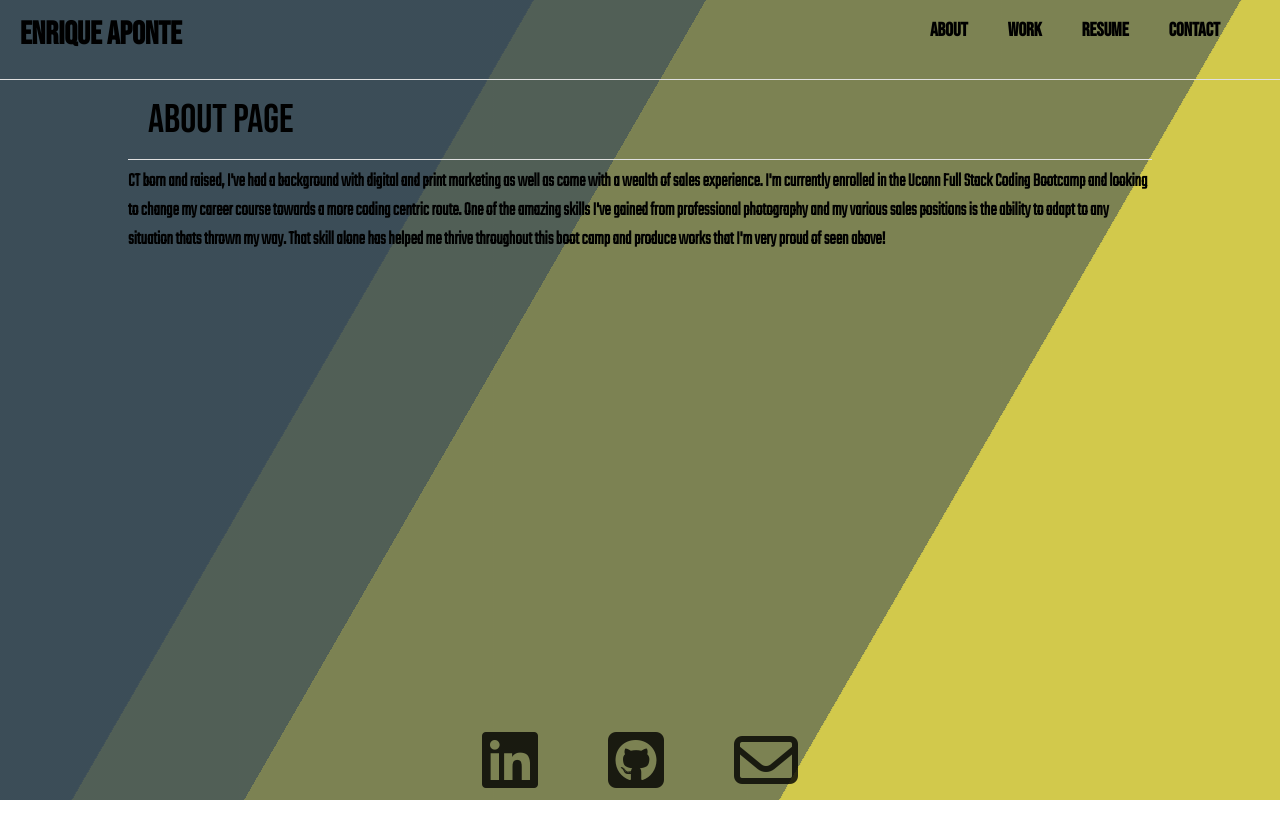
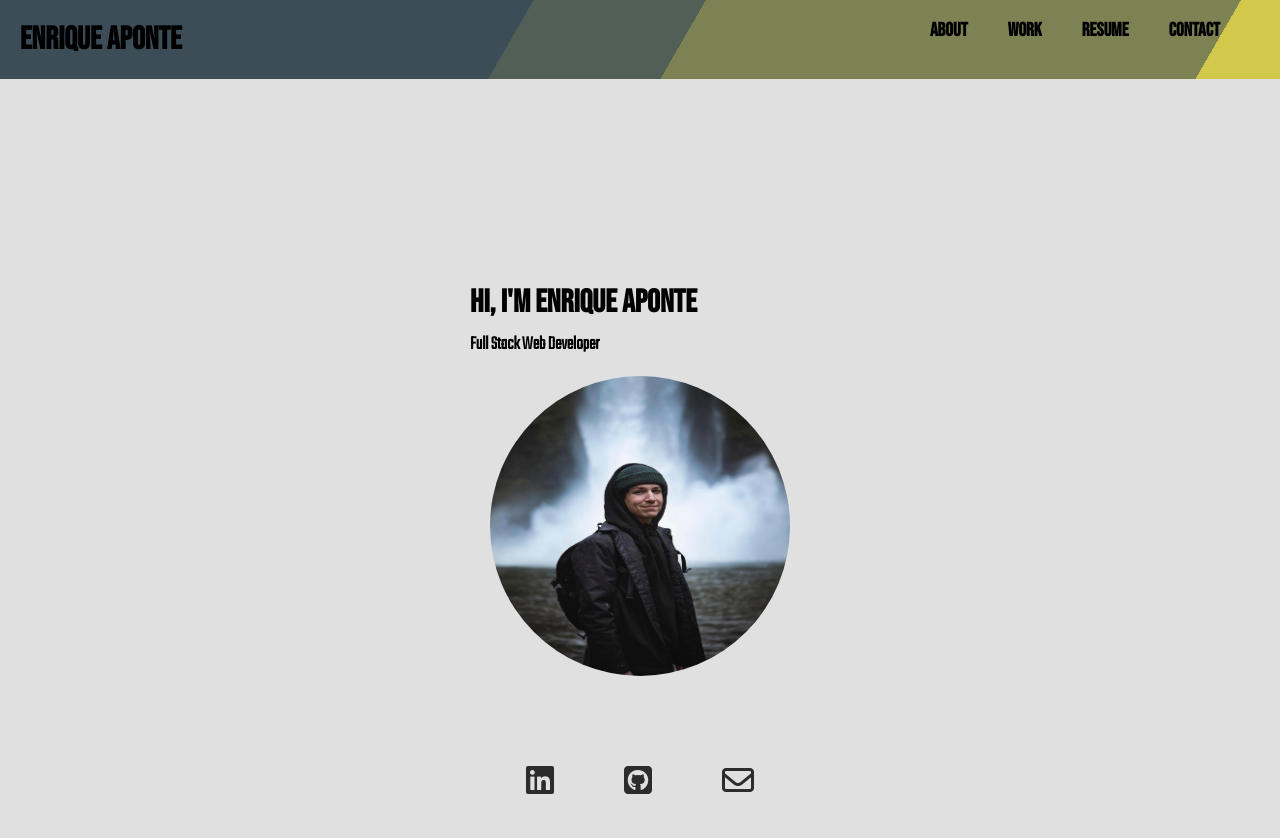
Before and after one commit to Eaponte24/Portfolio-2.0, a React (Create React App) app in the folder react-portfolio/: page / in a window 1280 px wide. Shown: the top 838 px of the page. Before the commit the page ends 800 px from the top, so only its background shows below. Built offline with nearby package versions, Linux system fonts and the light colour scheme.

Commit message:
added welcome page and rezied some components

```diff
--- a/react-portfolio/package.json
+++ b/react-portfolio/package.json
@@ -12,6 +12,7 @@
     "pretty": "^2.0.0",
     "react": "^17.0.2",
     "react-dom": "^17.0.2",
+    "react-router-dom": "^6.8.1",
     "react-scripts": "5.0.1",
     "styled-components": "^5.3.6",
     "web-vitals": "^2.1.4"
--- a/react-portfolio/src/App.js
+++ b/react-portfolio/src/App.js
@@ -1,5 +1,6 @@
 import React from "react";
 import PortfolioContainer from "./components/PortfolioContainer";
+
 
 const App = () => <PortfolioContainer />;
 
--- a/react-portfolio/src/components/Footer.jsx
+++ b/react-portfolio/src/components/Footer.jsx
@@ -4,6 +4,7 @@ const styles = {
     contactIcns: {
         color: "#000000",
         padding: "15px",
+        opacity: "0.8",
       },
 
       // footer container to bottom of page
@@ -12,15 +13,15 @@ const styles = {
         justifyContent: "center",
         alignItems: "center",
         padding: "0 20px",
-        height: "80px",
+        height: "40px",
         position: "fixed",
         left: "0",
         bottom: "0",
         width: "100%",
         color: "black",
         textAlign: "center",
-        opacity: "0.8",
         gap: "40px",
+        backgroundColor: "#e0e0e0",
         },
 
 };
@@ -28,9 +29,9 @@ const styles = {
 function Footer() {
 	return (
 		<span style={styles.connections}>
-        <a href="https://www.linkedin.com/in/ricky-aponte-29b89050/" target="_blank" rel="noreferrer"><i class="fa-brands fa-linkedin fa-4x" style={styles.contactIcns}></i></a>
-        <a href="https://github.com/Eaponte24?tab=repositories" target="_blank" rel="noreferrer"><i class="fa-brands fa-square-github fa-4x" style={styles.contactIcns}></i></a>
-        <a href="mailto: rickyapontephotography@gmail.com" target="_blank" rel="noreferrer"><i class="fa-regular fa-envelope fa-4x" style={styles.contactIcns}></i></a>
+        <a href="https://www.linkedin.com/in/ricky-aponte-29b89050/" target="_blank" rel="noreferrer"><i class="fa-brands fa-linkedin fa-2x" style={styles.contactIcns}></i></a>
+        <a href="https://github.com/Eaponte24?tab=repositories" target="_blank" rel="noreferrer"><i class="fa-brands fa-square-github fa-2x" style={styles.contactIcns}></i></a>
+        <a href="mailto: rickyapontephotography@gmail.com" target="_blank" rel="noreferrer"><i class="fa-regular fa-envelope fa-2x" style={styles.contactIcns}></i></a>
           </span>
 	);
 }
--- a/react-portfolio/src/components/Header.jsx
+++ b/react-portfolio/src/components/Header.jsx
@@ -30,7 +30,7 @@ function Header(props) {
 	return (
 		<header style={styles.header}>
 			<div>
-				<h2 style={styles.h2}>Enrique Aponte</h2>
+				<a href="/" style={styles.h2}>Enrique Aponte</a>
 			</div>
 			<div>
             <NavTabs currentPage={currentPage} handlePageChange={handlePageChange} />
--- a/react-portfolio/src/components/PortfolioContainer.jsx
+++ b/react-portfolio/src/components/PortfolioContainer.jsx
@@ -5,13 +5,17 @@ import Resume from './pages/Resume';
 import Contact from './pages/Contact';
 import Header from './Header';
 import Footer from './Footer';
+import Welcome from './Welcome';
 import '../index.css'
 
 export default function PortfolioContainer() {
-  const [currentPage, setCurrentPage] = useState('About');
+  const [currentPage, setCurrentPage] = useState('Welcome');
 
   // This method is checking to see what the value of `currentPage` is. Depending on the value of currentPage, we return the corresponding component to render.
   const renderPage = () => {
+    if (currentPage === 'Welcome') {
+      return <Welcome />;
+    }
     if (currentPage === 'About') {
       return <About />;
     }
@@ -29,8 +33,8 @@ export default function PortfolioContainer() {
   return (
 		<div>
       <div class="bg"></div>
-    <div class="bg bg2"></div>
-    <div class="bg bg3"></div>
+      <div class="bg bg2"></div>
+      <div class="bg bg3"></div>
 			<div>
 				<Header currentPage={currentPage} handlePageChange={handlePageChange} />
 			</div>
--- /dev/null
+++ b/react-portfolio/src/components/Welcome.jsx
@@ -0,0 +1,86 @@
+import React from "react";
+import Portrait from "../assets/Photos/portrait.jpg";
+import About from "./pages/About";
+
+
+const styles = {
+
+    container: {
+        display: "flex",
+        justifyContent: "center",
+        alignItems: "center",
+        padding: "0 20px",
+        height: "100vh",
+        backgroundColor: "#e0e0e0",
+        },
+     // text and image container to center of page
+        mainContent: {
+            display: "flex",
+            justifyContent: "center",
+            alignItems: "center",
+            padding: "0 20px",
+        },
+
+        // postiion to the right side of text
+        rightSide: {
+            display: "flex",
+            justifyContent: "flex-end",
+            alignItems: "center",
+            padding: "0 20px",
+            },
+
+
+        h1: {
+            fontFamily: 'Bebas Neue',
+            color: "#000",
+            textDecoration: "none",
+            fontSize: "2rem",
+            fontWeight: "bold",
+            },
+
+        p: {
+            fontFamily: "Teko",
+            color: "#000",
+            textDecoration: "none",
+            fontSize: "1.2rem",
+            fontWeight: "bold",
+            },
+
+        img: {
+            width: "300px",
+            height: "300px",
+            borderRadius: "50%",
+            },
+
+
+    };
+
+export default function Welcome() {
+
+
+
+  return (
+    // designing a modern landing page using react and css
+    <div style={styles.container}>
+        <div className="row">
+            <div className="col-md-12">
+                <div className="mainbanner">
+                    <div className="d-md-flex justify-content-between">
+                        <div>
+                            <h1 style={styles.h1} >Hi, I'm Enrique Aponte</h1>
+                            <p style={styles.p}>Full Stack Web Developer</p>
+                        <div style={styles.rightSide}>
+                            <a href={<About/>} ><img
+                            style={styles.img}
+                            src={Portrait}
+                             alt="Enrique Aponte" /></a>
+                        </div>
+                    </div>
+                </div>
+            </div>
+        </div>
+    </div>
+    </div>
+
+  );
+}
--- a/react-portfolio/src/components/pages/About.jsx
+++ b/react-portfolio/src/components/pages/About.jsx
@@ -32,8 +32,9 @@ const styles = {
 
       // reduce size of section and center the content
 	sectionStyle: {
-		width: "80%",
+		width: "70%",
 		margin: "auto",
+    padding: "30px",
 	},
 
 };
--- a/react-portfolio/src/components/pages/Resume.jsx
+++ b/react-portfolio/src/components/pages/Resume.jsx
@@ -23,8 +23,9 @@ const styles = {
 
 // reduce size of section and center the content
 sectionStyle: {
-  width: "80%",
-  margin: "auto",
+  width: "70%",
+		margin: "auto",
+    padding: "30px",
 },
 
 };
--- a/react-portfolio/src/components/pages/Work.jsx
+++ b/react-portfolio/src/components/pages/Work.jsx
@@ -60,11 +60,12 @@ export default function Work() {
       fontWeight: "bold",
     },
 
-	// reduce size of section and center the content
 	sectionStyle: {
-		width: "80%",
+		width: "70%",
 		margin: "auto",
+    padding: "30px",
 	},
+
 
   };
 
@@ -77,7 +78,6 @@ export default function Work() {
         <card key={project.id}>
           <h2 style={styles.projectHeader}>{project.name}</h2>
           <img
-            style={styles.projectImage}
             src={project.image}
             class="d-block w-100"
             alt="..."
```
Also changed, not shown: react-portfolio/src/assets/Photos/portrait.jpg (added), react-portfolio/src/index.css (line endings or trailing spaces), 1 other file (tests, documents, lock files or other folders).
